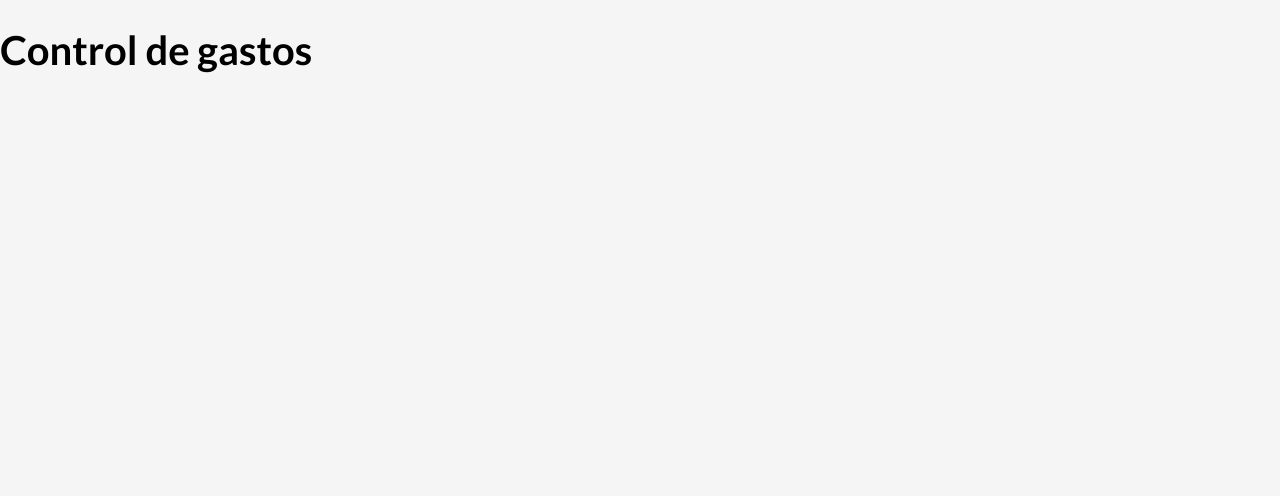
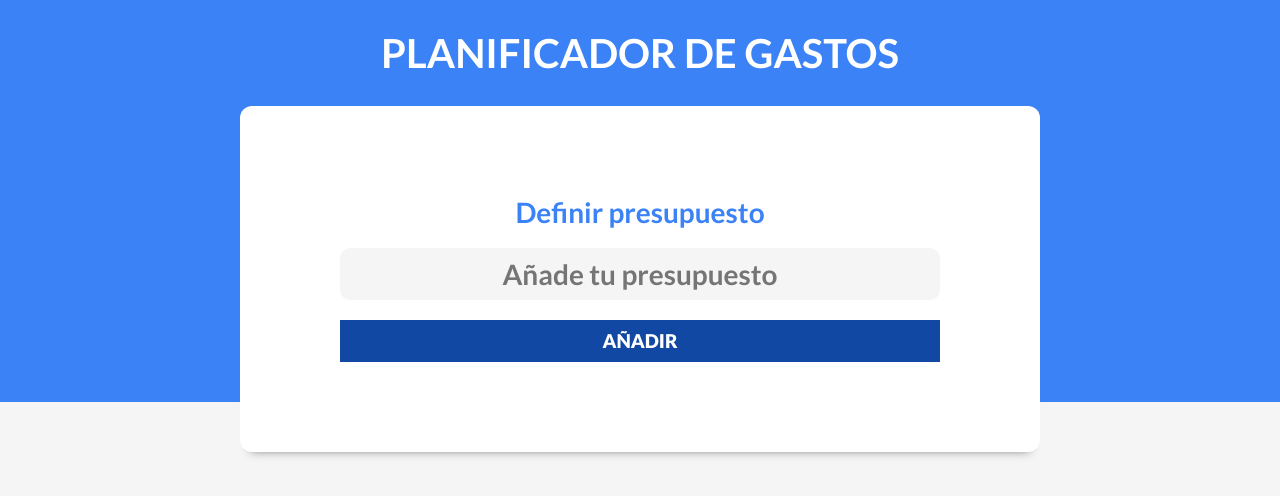
Before and after one commit to React-GuiaCompleta/control-gastos, a React (Vite) app: page / in a window 1280 px wide. Shown: the top 496 px of the page. Built offline with nearby package versions, Linux system fonts and the light colour scheme.

Commit message:
componente nuevo presupuesto creado

```diff
--- a/src/App.jsx
+++ b/src/App.jsx
@@ -1,9 +1,11 @@
 import { useState } from 'react'
-
+import Header from './components/Header'
 
 function App() {
   return (
-    <h1>Control de gastos</h1>
+    <div>
+      <Header />
+    </div>
   )
 }
 
--- /dev/null
+++ b/src/components/Header.jsx
@@ -0,0 +1,13 @@
+import React from 'react'
+import NuevoPresupuesto from './NuevoPresupuesto'
+
+const Header = () => {
+  return (
+    <header>
+      <h1>Planificador de gastos</h1>
+      <NuevoPresupuesto />
+    </header>
+  )
+}
+
+export default Header
--- /dev/null
+++ b/src/components/NuevoPresupuesto.jsx
@@ -0,0 +1,21 @@
+import React from 'react'
+
+const NuevoPresupuesto = () => {
+  return (
+    <div className="contenedor-presupuesto contenedor sombra">
+      <form className="formulario">
+        <div className="campo">
+          <label>Definir presupuesto</label>
+          <input
+            className="nuevo-presupuesto"
+            type="text"
+            placeholder="Añade tu presupuesto"
+          />
+        </div>
+        <input type="submit" value="Añadir" />
+      </form>
+    </div>
+  )
+}
+
+export default NuevoPresupuesto
```
Also changed, not shown: index.html (line endings or trailing spaces).
